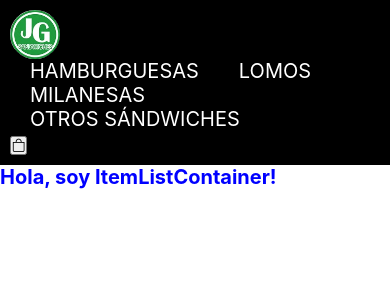
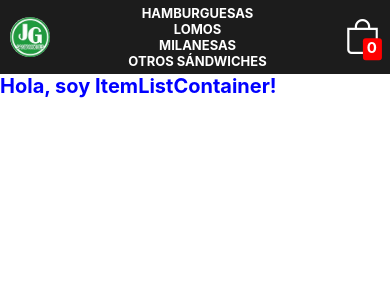
Before and after one commit to rafafloresok/ch-react, a React (Create React App) app: page / in a window 390 px wide. Shown: the top 300 px of the page. Built offline with nearby package versions, Linux system fonts and the light colour scheme.

Commit message:
navBar responsive

```diff
--- a/src/components/CartWidget.css
+++ b/src/components/CartWidget.css
@@ -0,0 +1,22 @@
+.cart {
+    display: flex;
+    position: relative;
+}
+.cart__icon {
+    color: white;
+    background-color: #1c1c1c;
+    font-size: 3.5rem;
+}
+.cart__counter {
+    color: white;
+    background-color: red;
+    padding: 0rem 0.5rem 0.2rem 0.4rem;
+    border-radius: 15%;
+    position: absolute;
+    line-height: 2rem;
+    right: 0;
+    bottom: 0;
+    transform: translateX(10%) translateY(10%);
+    font-size: 1.5rem;
+    font-weight: bold;
+}
--- a/src/components/CartWidget.jsx
+++ b/src/components/CartWidget.jsx
@@ -1,12 +1,13 @@
-import cartIcon from './cartIcon.svg';
 import './CartWidget.css';
 
 
 export default function CartWidget() {
     return (
         <div className="cart">
-            <button className="cart__btn"><i class="bi bi-bag"></i></button>
-            <span className="cart__counter">0</span>
+            <a href="#" className="cart__link">
+                <span className="cart__icon"><i class="bi bi-bag"></i></span>
+                <span className="cart__counter">0</span>
+            </a>
         </div>
     );
 }
--- a/src/components/NavBar.css
+++ b/src/components/NavBar.css
@@ -3,25 +3,48 @@
     display: flex;
     align-items: center;
     justify-content: space-between;
-    background-color: black;
-    font-size: 2rem;
-    padding: 1rem;
+    background-color: #1c1c1c;
+    padding: 0.5rem 1rem;
     flex-flow: row wrap;
+}
+.navBar {
+    width: calc(100% - 11rem);
+    max-width: 640px;
+    text-align: center;
 }
 .header__img {
     border-radius: 50%;
-    width: 50px;
+    width: 40px;
 }
 .navBar__list {
-    display: flex;
-    flex-flow: row wrap;
-}
-.navBar__item {
+    font-size: 1.3rem;
+    font-weight: bold;
     list-style: none;
-    margin: 0 2rem;
 }
 .navBar__link {
     text-decoration: none;
     color: white;
     text-transform: uppercase;
 }
+.navBar__link:hover {
+    opacity: 80%;
+}
+
+@media (min-width: 600px) {
+    .navBar__list {
+        display: flex;
+        flex-flow: row wrap;
+        justify-content: space-between;
+        font-size: 1.5rem;
+    }
+}
+
+@media (min-width: 768px) {
+    .navBar__list {
+        font-size: 2rem;
+    }
+
+    .header__img {
+        width: 50px;
+    }
+}
```
